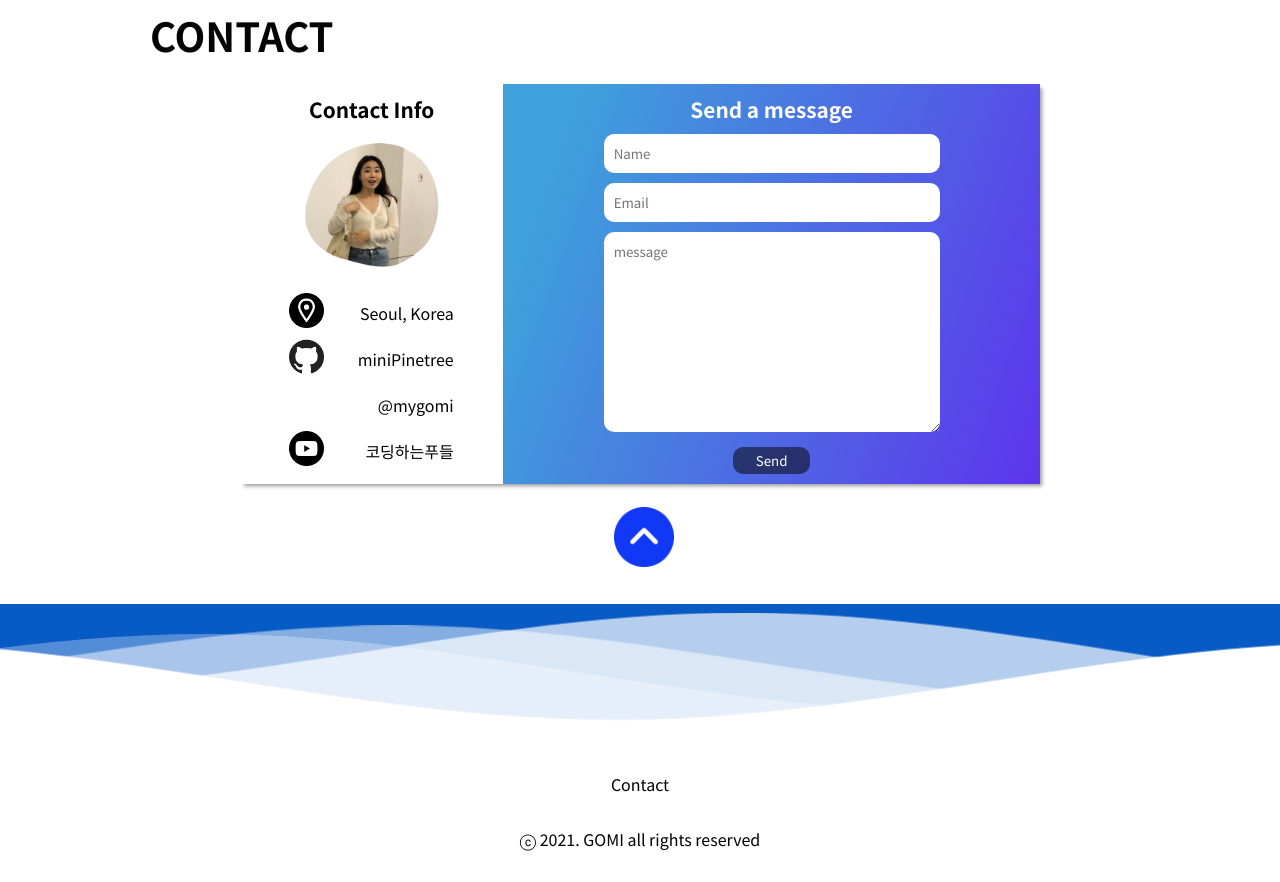
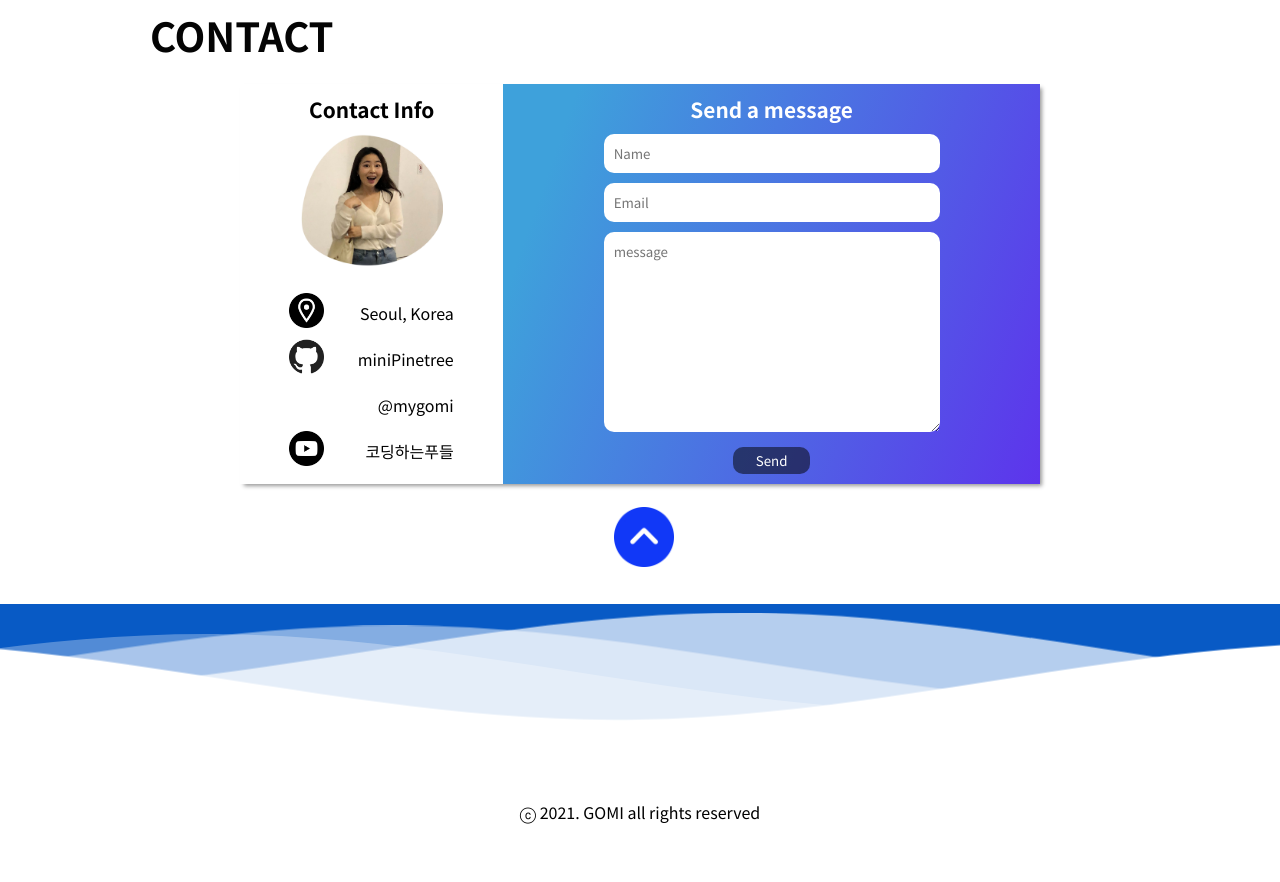
Before and after one commit to miniPinetree/Gomifolio, a plain HTML site: page index.html in a window 1280 px wide. Shown: the part 2540-3422 px from the top of the page. Drawn offline with nearby package versions, Linux system fonts and the light colour scheme; some packages are replaced by stand-ins of ours; animation ran at ten frames a second; a script that the page names is missing.

Commit message:
[fix]delete hover effect on profile img

```diff
--- a/index.html
+++ b/index.html
@@ -241,7 +241,6 @@
         </div>
         <!--Content starts-->
         <div class="content flex">
-            <p>Contact</p>
             <p>ⓒ 2021. GOMI all rights reserved</p>
         </div>
         <!--Content ends-->
--- a/style.css
+++ b/style.css
@@ -18,6 +18,7 @@
 body {
   min-width: 1062px;
 }
+
 p {
   line-height: 1.6em;
 }
@@ -498,7 +499,7 @@ textarea {
   background-color: white;
 }
 .profile {
-  background: url(images/Img.png);
+  background: url(images/hoverImg.png);
   background-size: contain;
   background-repeat: no-repeat;
   background-position: top;
@@ -506,14 +507,14 @@ textarea {
   height: 160px;
   margin-bottom: 20px;
 }
-.profile:hover {
+/* .profile {
   background: url(images/hoverImg.png);
   background-size: contain;
   background-repeat: no-repeat;
   background-position: top;
   width: 180px;
   height: 160px;
-}
+} */
 div .icon {
   width: 35px;
   height: 35px;
```
